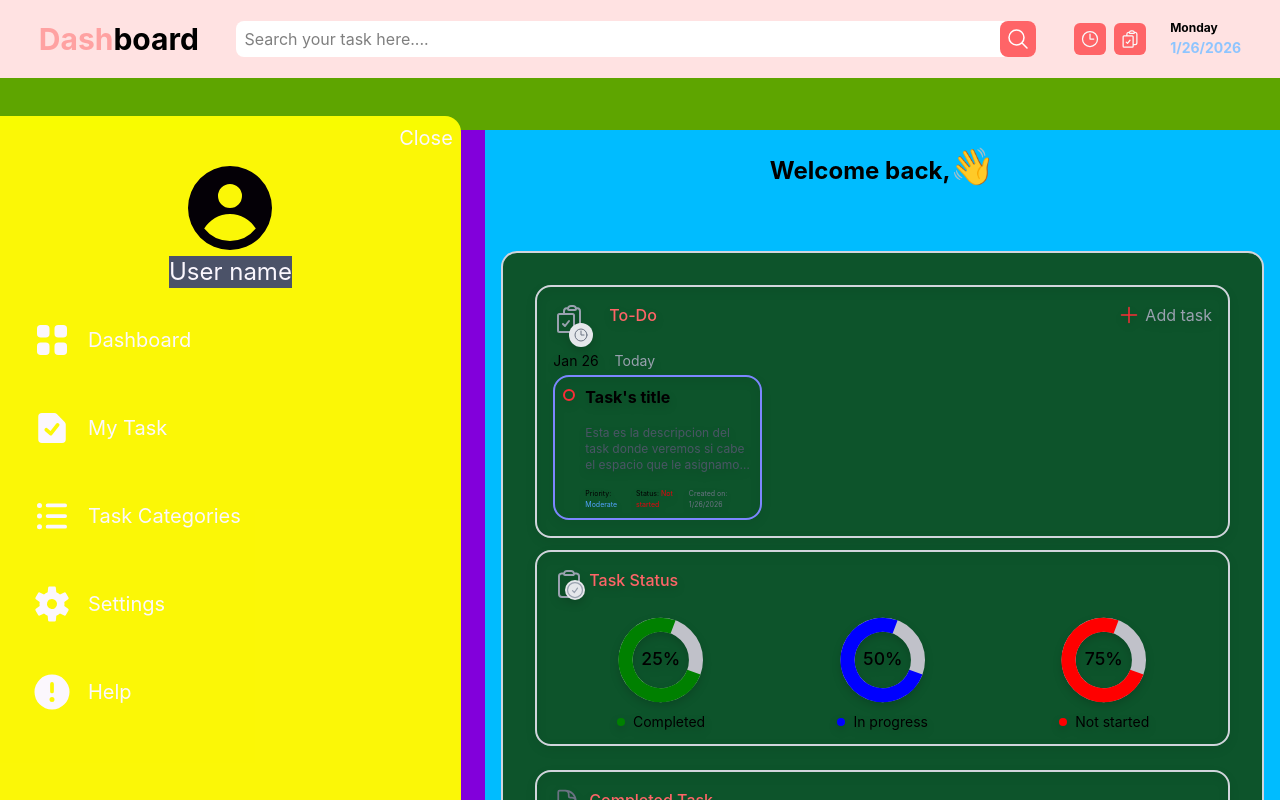
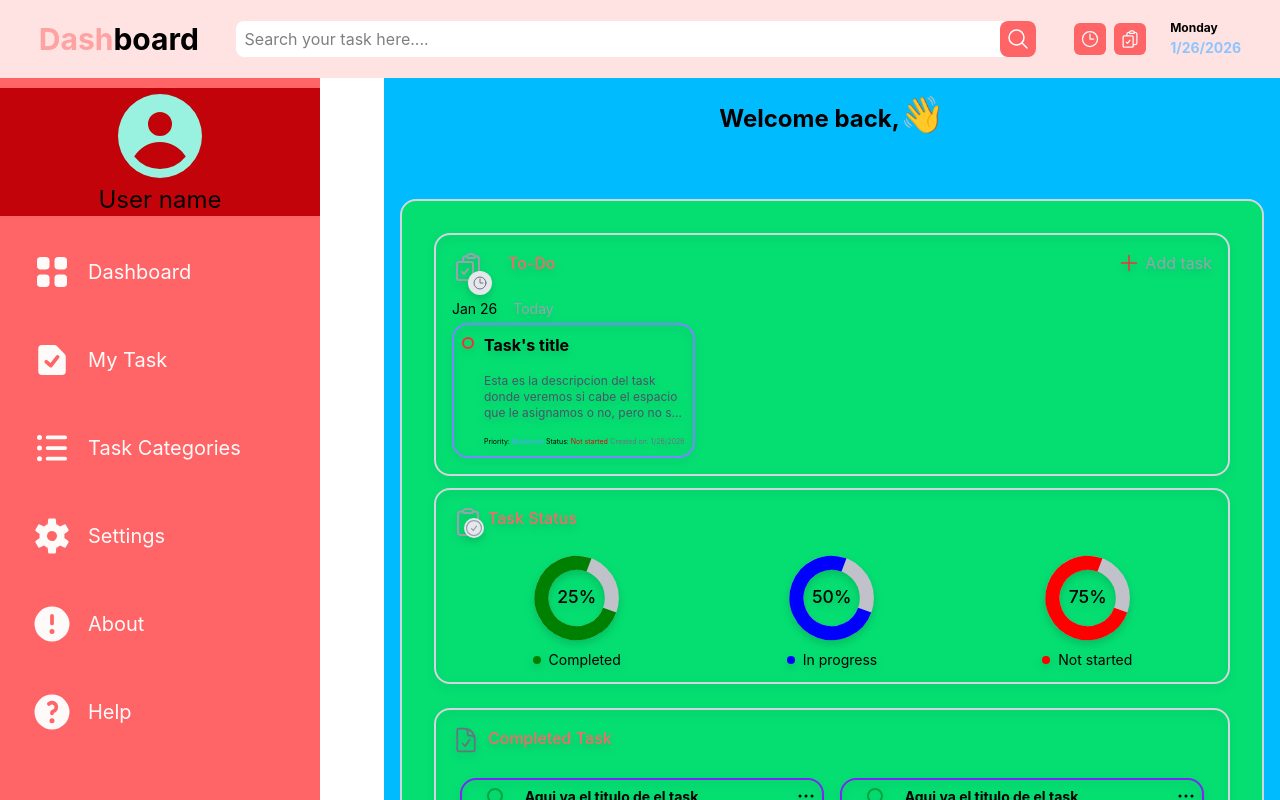
Before and after one commit to karinatuyuc/my-todo-list-React, a React (Vite) app: page / in a window 1280 px wide. Shown: the top 800 px of the page. Built offline with nearby package versions, Linux system fonts and the light colour scheme.

Commit message:
Responsive layout

```diff
--- a/src/Dashboard.jsx
+++ b/src/Dashboard.jsx
@@ -39,7 +39,7 @@ export default function Dashboard({showModal, tasks}) {
 
     return (
         <>
-         <div className="min-h-screen w-full flex flex-col md:min-h-screen lg:bg-lime-600">
+         <div className="min-h-screen w-full flex flex-col md:min-h-screen">
 
 
             {/*Header*/}
@@ -89,9 +89,9 @@ export default function Dashboard({showModal, tasks}) {
 
 
 
-        <main className="min-h-screen w-full grow md:grid md:grid-cols-[1fr_2fr] md:gap-22 lg:h-full lg:mt-13 lg:bg-purple-700">
+        <main className="min-h-screen w-full grow md:grid md:grid-cols-[1fr_3fr] md:gap-16 lg:h-full">
 
-               <div>
+               <div className="bg-red-700 lg:bg-red-400 lg:w-80">
                   <SideMenu/>
             </div>
             <div className="border-y-green-900 bg-sky-400">
@@ -107,7 +107,7 @@ export default function Dashboard({showModal, tasks}) {
 
 
                 {/** Main section */}
-                <section className="border-2 border-gray-300 m-4 mb-5 mt-12 p-6 md:bg-orange-700 md:min-h-screen md:p-8 md:rounded-2xl lg:bg-green-900">
+                <section className="border-2 border-gray-300 m-4 mb-5 mt-12 p-6 md:bg-orange-700 md:min-h-screen md:p-8 md:rounded-2xl lg:bg-green-400">
 
                     {/*ADD TASK SECTION AND CARDS TASKS (different component in REVIEW)*/}
                     <div className="w-full border-2 border-gray-300 drop-shadow-lg p-2 mb-3 rounded-2xl md:">
--- a/src/global.css
+++ b/src/global.css
@@ -1,17 +1,15 @@
 .menu-side {
-    background-color: red;
     opacity: 0.97;
     position: fixed;
-    top: 0;
+    top: 0px;
     padding-top: -6px;
-    height: 100vh;
     z-index: 50;
 }
 
 /*Vertical tablet*/
 @media (min-width: 768px) and (max-width: 900px) and (orientation: portrait) {
     .menu-side {
-        background-color: violet;
+        /*background-color: violet;*/
         width: 100%;
     }
 }
@@ -22,7 +20,7 @@
         background-color: blue;
         width: 38%;
         position:absolute;
-        height: 114vh;
+       /* height: 114vh;*/
         top: 145px;
     }
 }
@@ -31,8 +29,9 @@
 /* Desktop pequeño (laptops) */
 @media (min-width: 1024px) and (max-width: 1279px) {
     .menu-side {
-        width: 100%;
-        background-color: black
+        position: absolute;
+        width: 36%;
+        background-color: chocolate;
     }
 }
 
@@ -40,11 +39,7 @@
 @media (min-width: 1280px) {
     .menu-side {
         position: absolute;
-        height: 112vh;
-        width: 36%;
-        background-color: yellow;
-        top: 116px;
-        border-top-right-radius: 16px;
-        z-index: 10;
+        width: 28%;
+        z-index: 5;
     }
  }
--- a/src/sideMenu.jsx
+++ b/src/sideMenu.jsx
@@ -3,48 +3,56 @@ import { ExclamationCircleIcon, Bars3Icon, UserCircleIcon, Squares2X2Icon, Docum
 
 export default function SideMenu() {
 
+    const listStyles = "flex items-center gap-2 text-xl text-white md:gap-4 lg:text-md";
+    const iconStyles =  "w-10 h-10 text-white"
+
     return (
         <>
-           <div className="bg-red-400 z-20 fixed w-full h-screen top-0 menu-side
-
-           md:w-100 md:-top-20 md:h-screen
+           <div className="z-20 fixed w-full h-screen top-0 menu-side
+           lg:w-10
            ">
 
 
-            <div className="flex justify-end p-2 text-xl text-white">
+            <div className="flex justify-end p-2 text-xl text-white top-0 absolute">
                 Close
             </div>
 
 
-            <div className="flex flex-col justify-center items-center">
-                <UserCircleIcon className="w-22 h-22 text-white
+            <div className="bg-red-700 flex flex-col justify-center items-center lg:absolute lg:mt-22 lg:w-80 lg:flex lg:justify-center lg:items-center">
+                <UserCircleIcon className="w-22 h-22
                 md:w-24 md:h-24
-                 lg:relative lg:text-black"
+                 lg:relative lg:text-teal-200 "
                 />
-                <span className="text-2xl text-white
-                 lg:bg-gray-600">User name</span>
+                <span className="text-2xl text-white lg:text-black
+                ">
+                    User name
+                </span>
             </div>
 
-            <div className="p-8 h-screen lg:h-screen">
-                <ol className="space-y-12 ">
-                    <li className="flex items-center gap-2 text-xl text-white md:gap-4">
-                        <Squares2X2Icon className="w-10 h-10"/>
+            <div className="bg-red-700 p-8 h-screen lg:bg-red-400 lg:w-80 ">
+                <ol className="space-y-12 lg:space-y-12 lg:mt-55">
+                    <li className={listStyles}>
+                        <Squares2X2Icon className={iconStyles}/>
                         Dashboard
                     </li>
-                    <li className="flex items-center gap-2 text-xl text-white md:gap-4">
-                        <DocumentCheckIcon className="w-10 h-10"/>
+                    <li className={listStyles}>
+                        <DocumentCheckIcon className={iconStyles}/>
                         My Task
                     </li>
-                    <li className="flex items-center gap-2 text-xl text-white md:gap-4">
-                        <ListBulletIcon className="w-10 h-10"/>
+                    <li className={listStyles}>
+                        <ListBulletIcon className={iconStyles}/>
                         Task Categories
                     </li>
-                    <li className="flex items-center gap-2 text-xl text-white md:gap-4">
-                        <Cog6ToothIcon className="w-10 h-10"/>
+                    <li className={listStyles}>
+                        <Cog6ToothIcon className={iconStyles}/>
                         Settings
                     </li>
-                    <li className="flex items-center gap-2 text-xl text-white md:gap-4">
-                        <ExclamationCircleIcon className="w-10 h-10 text-white"/>
+                    <li className={listStyles}>
+                        <ExclamationCircleIcon className={iconStyles}/>
+                        About
+                    </li>
+                    <li className={listStyles}>
+                        <QuestionMarkCircleIcon className={iconStyles}/>
                         Help
                     </li>
                 </ol>
```
